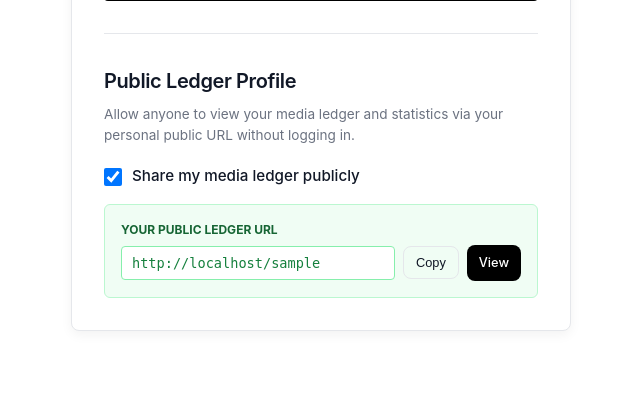
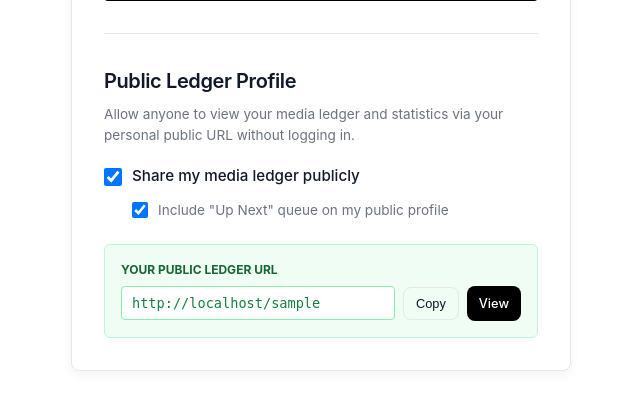
Before and after one commit to agoergen/media-tracker, a Flask app: page /account in a window 1280 px wide. Shown: the part 777-1196 px from the top of the page, without its empty margins (319-959 px from the left). Before the commit the page ends 1108 px from the top, so only its background shows below. Run offline with Flask 3, Linux system fonts and the light colour scheme; a user stored in the database is signed in; tables that the repository leaves empty hold one stand-in row (values such as "Sample post"); some web fonts are replaced.

Commit message:
feat: add Up Next queue to public user profiles with account settings toggle

```diff
--- a/app/models.py
+++ b/app/models.py
@@ -9,6 +9,7 @@ class User(UserMixin, db.Model):
     password_hash = db.Column(db.String(256), nullable=False)
     is_admin = db.Column(db.Boolean, default=False, server_default='false', nullable=False)
     is_public = db.Column(db.Boolean, default=False, server_default='false', nullable=False)
+    is_up_next_public = db.Column(db.Boolean, default=False, server_default='false', nullable=False)
 
     def set_password(self, password):
         self.password_hash = generate_password_hash(password)
--- a/app/routes.py
+++ b/app/routes.py
@@ -77,9 +77,10 @@ def account():
 @login_required
 def update_public_status():
     current_user.is_public = bool(request.form.get('is_public'))
+    current_user.is_up_next_public = bool(request.form.get('is_up_next_public')) if current_user.is_public else False
     db.session.commit()
     status = "public" if current_user.is_public else "private"
-    flash(f"Your ledger profile is now {status}.")
+    flash(f"Your ledger profile settings have been updated ({status}).")
     return redirect(url_for('main.account'))
 
 @main.route('/admin/users')
@@ -2357,6 +2358,8 @@ def public_user_dashboard(username):
         "book": FutureMediaGoal.query.filter_by(user_id=uid, year=current_year, category='book', is_completed=True).count(),
     }
 
+    up_next_count = BacklogItem.query.filter_by(user_id=uid).count()
+
     return render_template('public_user_index.html',
                            profile_user=target_user,
                            recent_movies=recent_movies,
@@ -2378,8 +2381,37 @@ def public_user_dashboard(username):
                            recent_theater=recent_theater,
                            theater_count=theater_count,
                            theater_this_year=theater_this_year,
+                           up_next_count=up_next_count,
                            current_goal=current_goal,
                            stars=stars)
+
+@main.route('/<string:username>/up-next')
+def public_user_up_next(username):
+    target_user = get_public_user_or_404(username)
+    is_owner = current_user.is_authenticated and current_user.id == target_user.id
+    if not target_user.is_up_next_public and not is_owner:
+        abort(404)
+
+    backlog_items = BacklogItem.query.filter_by(user_id=target_user.id).all()
+    grouped = {
+        'movie': [],
+        'tv': [],
+        'game': [],
+        'book': []
+    }
+    for item in backlog_items:
+        if item.category in grouped:
+            grouped[item.category].append(item)
+
+    current_year = datetime.now().year
+    goals = FutureMediaGoal.query.filter_by(user_id=target_user.id, year=current_year).all()
+    goals_set = {}
+    for g in goals:
+        if g.external_id:
+            goals_set[(g.category, g.external_id)] = True
+        goals_set[(g.category, g.title.lower())] = True
+
+    return render_template('backlog.html', profile_user=target_user, grouped=grouped, goals_set=goals_set)
 
 @main.route('/<string:username>/movies')
 def public_user_movies(username):
--- a/app/templates/account.html
+++ b/app/templates/account.html
@@ -45,11 +45,17 @@
         <h2 style="font-size: 1.25rem; margin-bottom: 0.5rem;">Public Ledger Profile</h2>
         <p style="color: var(--text-muted); font-size: 0.85rem; margin-bottom: 1.25rem;">Allow anyone to view your media ledger and statistics via your personal public URL without logging in.</p>
 
-        <form method="POST" action="{{ url_for('main.update_public_status') }}" style="margin-bottom: 1rem;">
-            <div style="display: flex; align-items: center; gap: 10px; margin-bottom: 1rem;">
+        <form method="POST" action="{{ url_for('main.update_public_status') }}" style="margin-bottom: 1.5rem;">
+            <div style="display: flex; align-items: center; gap: 10px; margin-bottom: 0.75rem;">
                 <input type="checkbox" id="is_public" name="is_public" value="1" {% if current_user.is_public %}checked{% endif %} onchange="this.form.submit()" style="width: 18px; height: 18px; cursor: pointer;">
                 <label for="is_public" style="font-size: 0.95rem; font-weight: 500; cursor: pointer;">Share my media ledger publicly</label>
             </div>
+            {% if current_user.is_public %}
+            <div style="display: flex; align-items: center; gap: 10px; margin-left: 28px; margin-bottom: 1rem;">
+                <input type="checkbox" id="is_up_next_public" name="is_up_next_public" value="1" {% if current_user.is_up_next_public %}checked{% endif %} onchange="this.form.submit()" style="width: 16px; height: 16px; cursor: pointer;">
+                <label for="is_up_next_public" style="font-size: 0.85rem; color: var(--text-muted); cursor: pointer;">Include "Up Next" queue on my public profile</label>
+            </div>
+            {% endif %}
         </form>
 
         {% if current_user.is_public %}
--- a/app/templates/base.html
+++ b/app/templates/base.html
@@ -44,6 +44,9 @@
                     <li><a href="{{ url_for('main.public_user_games', username=profile_user.username) }}">Games</a></li>
                     <li><a href="{{ url_for('main.public_user_books', username=profile_user.username) }}">Books</a></li>
                     <li><a href="{{ url_for('main.public_user_theater', username=profile_user.username) }}">Theater</a></li>
+                    {% if profile_user.is_up_next_public %}
+                        <li><a href="{{ url_for('main.public_user_up_next', username=profile_user.username) }}">Up Next</a></li>
+                    {% endif %}
                     <li><a href="{{ url_for('main.login') }}">Login</a></li>
                 {% else %}
                     <li><a href="{{ url_for('main.login') }}">Login</a></li>
```
Also changed, not shown: TASK_HISTORY.md (+7 -0 lines), app/templates/backlog.html (+6 -5 lines), app/templates/public_user_index.html (+9 -0 lines), migrations/versions/b4d5e6f7a8b9_add_is_up_next_public_to_user.py (added, +26 -0 lines).
